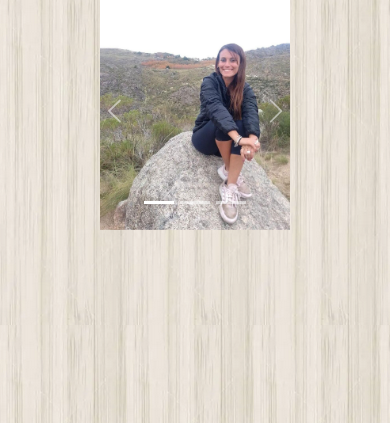
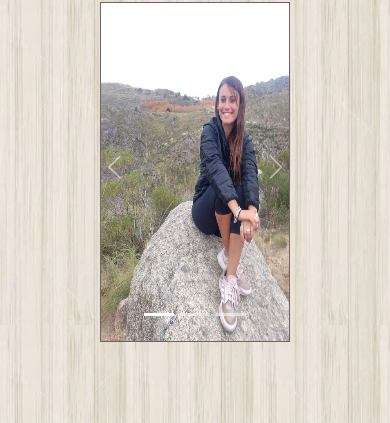
Before and after one commit to Macarena8a/PF-OchoaMacarena, a plain HTML site: page index.html in a window 390 px wide. Shown: the part 347-770 px from the top of the page. Drawn offline with nearby package versions, Linux system fonts and the light colour scheme.

Commit message:
modificandotitles

```diff
--- a/css/styles.css
+++ b/css/styles.css
@@ -234,4 +234,11 @@ h1, h2, footer, header{text-align: center;
         background: #e9e8e2;
         color:#756262
        }
+
+   .carousel-item img{
+      margin-top: 10px;
+      height: 340px;
+      width: 500px;
+      border: 1px solid #756262
     }
+   }
--- a/index.html
+++ b/index.html
@@ -9,7 +9,7 @@
     <link href="https://fonts.googleapis.com/css2?family=Catamaran:wght@200&family=Cormorant+Infant:wght@500&display=swap" rel="stylesheet">
     <link rel="icon" href="./img/faviconmili.png">
         <link rel="stylesheet" href="./css/styles.css">
-    <title>Psicóloga Milagros Gonzalez</title>
+    <title>Psic. Milagros Gonzalez</title>
     <nav class="navbar navbar-expand-lg   NavBar__BackgroundColor">
         <div class="container-fluid">
           <a class="navbar-brand" href="./index.html"><img src="./img/Logomili.gif" class="rounded-circle logo__mediaquery" alt="Logomili" width="150" ></a>
```
Also changed, not shown: pages/acercademi.html (+1 -1 lines), pages/contacto.html (+1 -1 lines), pages/faqs.html (+1 -1 lines), pages/servicios.html (+1 -1 lines).
